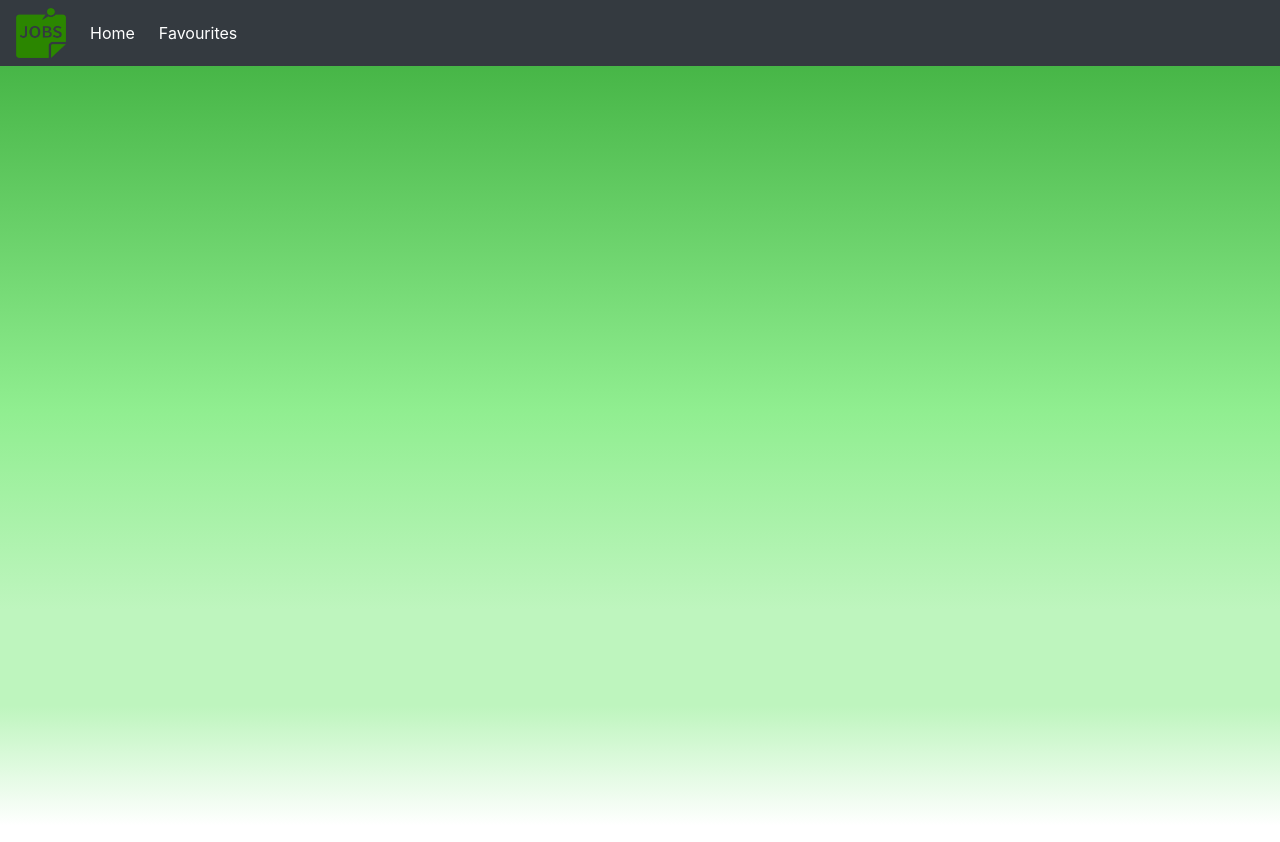
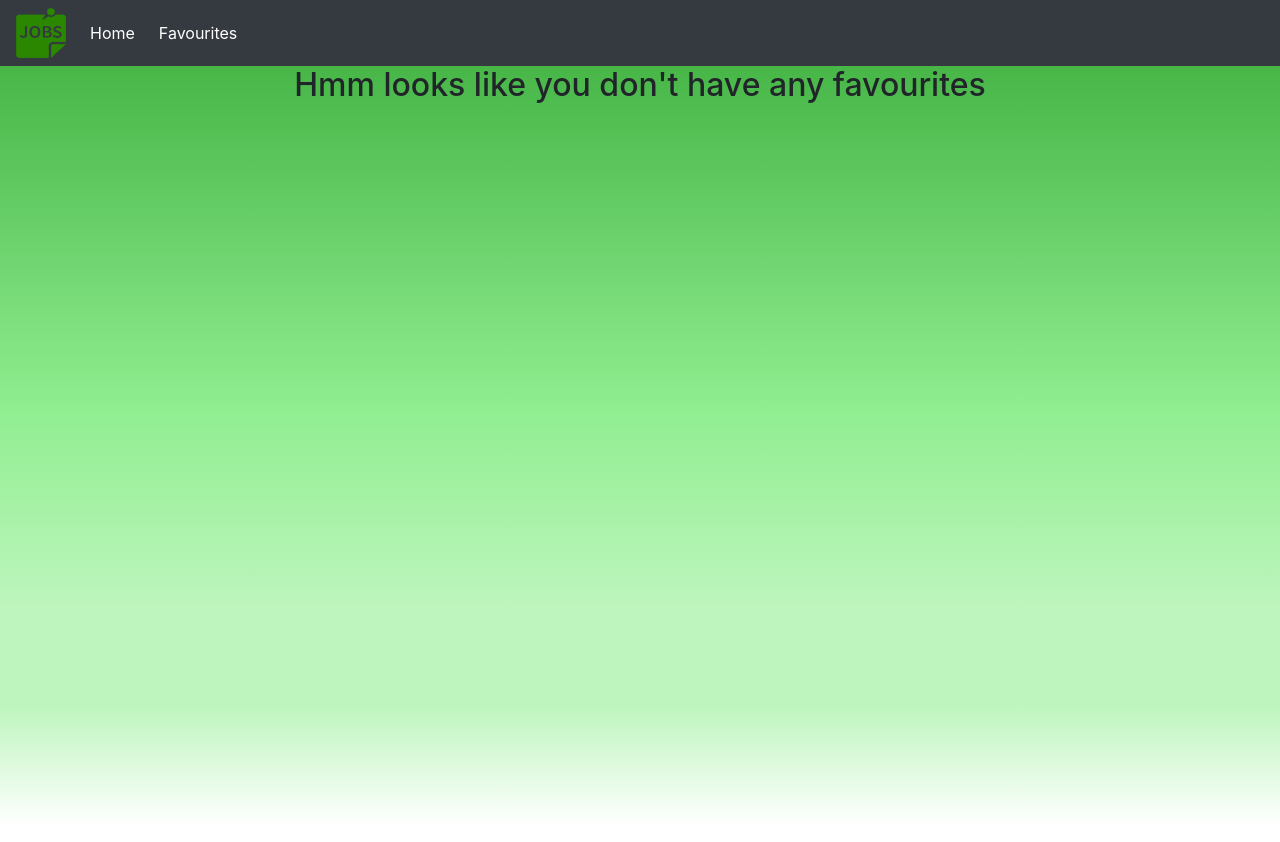
Before and after one commit to CianMW/m7-d1-react-recap, a React (Create React App) app: page /favourites in a window 1280 px wide. Shown: the top 842 px of the page. Built offline with nearby package versions, Linux system fonts and the light colour scheme.

Commit message:
favourite array fix and loaders

```diff
--- a/src/App.css
+++ b/src/App.css
@@ -136,3 +136,14 @@ filter: progid:DXImageTransform.Microsoft.gradient(startColorstr="#ffffff",endCo
   font-size: 25px;
    cursor: pointer
 }
+
+.navbar-scroll{
+  position: fixed !important;
+  top: 0;
+  z-index: 1;
+  width: 100vw;
+  margin-bottom: -66px;
+}
+.marginT {
+  margin-top: 66px;
+}
--- a/src/App.js
+++ b/src/App.js
@@ -28,13 +28,14 @@ function App() {
       <BrowserRouter>
       <MyNavbar/>
 
-
-      <Routes>
+      <div className="marginT">
+      <Routes >
           <Route path='/' element={<JobSearch />} />
           <Route path='/company/:companyId' element={<CompanyInfo />} />
           <Route path='/favourites' element={<Favourites />} />
 
       </Routes>
+      </div>
 
       </BrowserRouter>
 
--- a/src/actions/index.js
+++ b/src/actions/index.js
@@ -2,15 +2,26 @@ export const fetchJobsAction = (url) => {
     // do fetch stuff
    return async (dispatch) => {
        console.log("THIS IS THE URL",url)
+
+        dispatch({
+          type: "TOGGLE_LOADER",
+          payload: true,
+        })
     const response = await fetch(url);
       if (response.ok) {
         const data = await response.json();
         console.log("HERE IS THE FETCHED DATA :", data);
-        const spreadData = data.data
+        const spreadData = [...data.data]
          await dispatch({
             type:'SET_JOBS',
             payload: spreadData
         });
+        setTimeout(() => {
+          dispatch({
+            type: "TOGGLE_LOADER",
+            payload: false,
+          })
+        }, 1000)
       } else {
         console.log("ERROR: could not fetch data");
       }
--- a/src/components/Favourites.jsx
+++ b/src/components/Favourites.jsx
@@ -10,12 +10,14 @@ import {
   Col,
 } from "react-bootstrap";
 import { Link } from "react-router-dom";
+import { useEffect } from "react";
 import clipart from "../imageAssets/clipart329592.png";
 import { connect } from "react-redux";
 
 
  const mapStateToProps = (state) => ({
-   favouriteArray: state.data.favourites
+   favouriteArray: state.data.favourites,
+   load : state.jobs.loading
  })
 
  const mapDispatchToProps = (dispatch) => ({
@@ -35,30 +37,31 @@ import { connect } from "react-redux";
 
 
 
-const Favourites = ({ result, favourite, removeFavourite, favouriteArray }) => {
-  const [searchResult, setSearchResult] = useState(result);
-  const [selectedItemsArray, setSelectedItemsArray] = useState([...favouriteArray]);
+const Favourites = ({ result, favourite, removeFavourite, favouriteArray , load}) => {
 
 
   const toggleClick =(element)=> {
-   const index = selectedItemsArray.indexOf(element._id)
+   const index = favouriteArray.indexOf(element._id)
    if (index !== -1) {
-       setSelectedItemsArray([...selectedItemsArray, element._id])
        favourite(element)
    } else {
-       setSelectedItemsArray([...selectedItemsArray.filter(el => el !== element._id)])
        removeFavourite(element)
    }
 
   };
 
+ const [arrayOfFavourites, setArrayOfFavourites] = useState([]);
+
+ useEffect(() => {
+   setArrayOfFavourites(favouriteArray)
 
 
+ }, [favouriteArray]);
 
   return (
     <div className="total-cover">
-      {favouriteArray ? (
-        favouriteArray.map((data, i) => (
+      {arrayOfFavourites.length > 0 ? (
+        arrayOfFavourites.map((data, i) => (
           <Row className={i % 2 === 0 ? "grayer" : "whiter"}>
             <Col sm={6}>
               <div>
@@ -90,10 +93,16 @@ const Favourites = ({ result, favourite, removeFavourite, favouriteArray }) => {
           </Row>
         ))
       ) : (
-        <></>
+        <>
+        <h2>Hmm looks like you don't have any favourites</h2>
+        </>
       )}
     </div>
   );
 };
 
+
+
+
+
 export default connect(mapStateToProps, mapDispatchToProps)(Favourites);
--- a/src/components/JobSearch.jsx
+++ b/src/components/JobSearch.jsx
@@ -29,7 +29,7 @@ const JobSearch = ({setJobs, jobsArray}) => {
 
   const fetchData = async () => {
     if (query.length > 3 && category) {
-      const response = await setJobs(
+       setJobs(
         `https://strive-jobs-api.herokuapp.com/jobs?search=${query}&category=${category}&limit=10`
       );
     } else if (query.length > 3) {
@@ -39,7 +39,7 @@ const JobSearch = ({setJobs, jobsArray}) => {
     } else {
          setJobs(`https://strive-jobs-api.herokuapp.com/jobs?limit=10`);
     }
-   await console.log("HERE'S THE REDUX STATE JOBS ARRAY", jobsArray)
+   console.log("HERE'S THE REDUX STATE JOBS ARRAY", jobsArray)
   };
 
   useEffect(() => {
@@ -60,7 +60,7 @@ const JobSearch = ({setJobs, jobsArray}) => {
   const spreadData = [...jobsArray]
 
   return (
-    <div className="total-cover">
+    <div className="total-cover-company">
       <div className="head-background">
         <Container className="p-2">
           <Row>
@@ -109,7 +109,7 @@ const JobSearch = ({setJobs, jobsArray}) => {
         </Container>
       </div>
       <Container>
-        {jobsArray && <SearchResults result={jobsArray} />}
+        {jobsArray && <SearchResults result={spreadData} />}
       </Container>
     </div>
   );
--- a/src/components/MyNavbar.jsx
+++ b/src/components/MyNavbar.jsx
@@ -4,7 +4,7 @@ import clipart from "../imageAssets/clipart329592.png";
 
 const MyNavbar = () => {
   return (
-    <Navbar bg="dark" variant="dark">
+    <Navbar bg="dark" variant="dark" className="navbar-scroll" >
 
       <Link to="/">
         <img src={clipart} height="50px" width="50px" />
--- a/src/components/SearchResults.jsx
+++ b/src/components/SearchResults.jsx
@@ -12,9 +12,12 @@ import {
 import { Link } from "react-router-dom";
 import clipart from "../imageAssets/clipart329592.png";
 import { connect } from "react-redux";
+import { Spinner } from "react-bootstrap";
 
 
- const mapStateToProps = (state) => state
+ const mapStateToProps = (state) => ({
+   load : state.jobs.loading
+ })
 
  const mapDispatchToProps = (dispatch) => ({
     favourite: (element) => {
@@ -33,8 +36,8 @@ import { connect } from "react-redux";
 
 
 
-const SearchResults = ({ result, favourite, removeFavourite }) => {
-  const [searchResult, setSearchResult] = useState(...result);
+const SearchResults = ({ result, favourite, removeFavourite, load }) => {
+  const [searchResult, setSearchResult] = useState(result);
   const [selectedItemsArray, setSelectedItemsArray] = useState([]);
 
 
@@ -56,8 +59,10 @@ const SearchResults = ({ result, favourite, removeFavourite }) => {
   return (
     <div>
       {console.log(result)}
-      {searchResult ? (
-        searchResult.map((data, i) => (
+{load ? (
+    <Spinner animation="border" className="d-flex-inline" style={{color: "gray", width: "2em", height: "2em", fontSize: "30px", position:"absolute",}} />
+) : (<>{result.length > 0 ? (
+  result.map((data, i) => (
     <Row className={i % 2 === 0 ? "grayer" : "whiter"}>
       <Col sm={9}>
         <Col sm={6}>
@@ -96,8 +101,11 @@ const SearchResults = ({ result, favourite, removeFavourite }) => {
     </Row>
   ))
 ) : (
-        <></>
-      )}
+  <>
+  <h1>No jobs found</h1>
+  </>
+)} </>)}
+
     </div>
   );
 };
--- a/src/index.css
+++ b/src/index.css
@@ -11,3 +11,23 @@ code {
   font-family: source-code-pro, Menlo, Monaco, Consolas, 'Courier New',
     monospace;
 }
+
+body::-webkit-scrollbar {
+  width: 1em;
+  height: 5px;
+}
+
+body::-webkit-scrollbar-thumb {
+  background: gray;
+  border-radius: 4px;
+}
+body::-webkit-scrollbar-thumb:hover {
+  background: rgb(83, 83, 83);
+  border-radius: 4px;
+  transition: cubic-bezier(0.075, 0.82, 0.165, 1);
+}
+
+body::-webkit-scrollbar-track {
+  background-color: rgba(158, 158, 158, 0.356) ;
+  border-radius: 4px;
+}
--- a/src/reducers/favouriteReducer.js
+++ b/src/reducers/favouriteReducer.js
@@ -5,27 +5,22 @@ const favouriteReducer = (state = initialState, action) => {
 	switch (action.type) {
 		case "FAVOURITE":
 			return {
-				data:{
-						...state.data,
+					...state,
 			favourites: [
-				...state.data.favourites,
+				...state.favourites,
 				 action.payload
-			]
-				}
-
+			],
 		}
 		case "REMOVE_FAVOURITE":
 			return {
-				data: {
-					...state.data,
+				...state,
 			favourites: [
-				...state.data.favourites.filter(element => element._id === action.payload._id)
-			]
-				}
 
+			...state.favourites.filter(element => element._id !== action.payload._id)
+			],
 		}
 		default:
-			return state
+		return state
 	}
 }
 
--- a/src/reducers/jobsReducer.js
+++ b/src/reducers/jobsReducer.js
@@ -6,19 +6,23 @@ const jobsReducer = (state = initialState, action) => {
 		case "SET_JOBS":
 			return {
 				...state,
-				content: [action.payload]
+				content: [...action.payload]
+				}
+		case "SET_ERROR":
+			return {
+				data: {
+					...state.data,
+			favourites: [
+				...state.data.favourites.filter(element => element._id === action.payload._id)
+			]
 				}
 
-		// case "SET_ERROR":
-		// 	return {
-		// 		data: {
-		// 			...state.data,
-		// 	favourites: [
-		// 		...state.data.favourites.filter(element => element._id === action.payload._id)
-		// 	]
-		// 		}
-
-		// }
+		}
+		case "TOGGLE_LOADER":
+			return {
+				...state,
+				loading: action.payload
+				}
 		default:
 			return state
 	}
```
Lines whose indentation alone changed are shown as unchanged.
